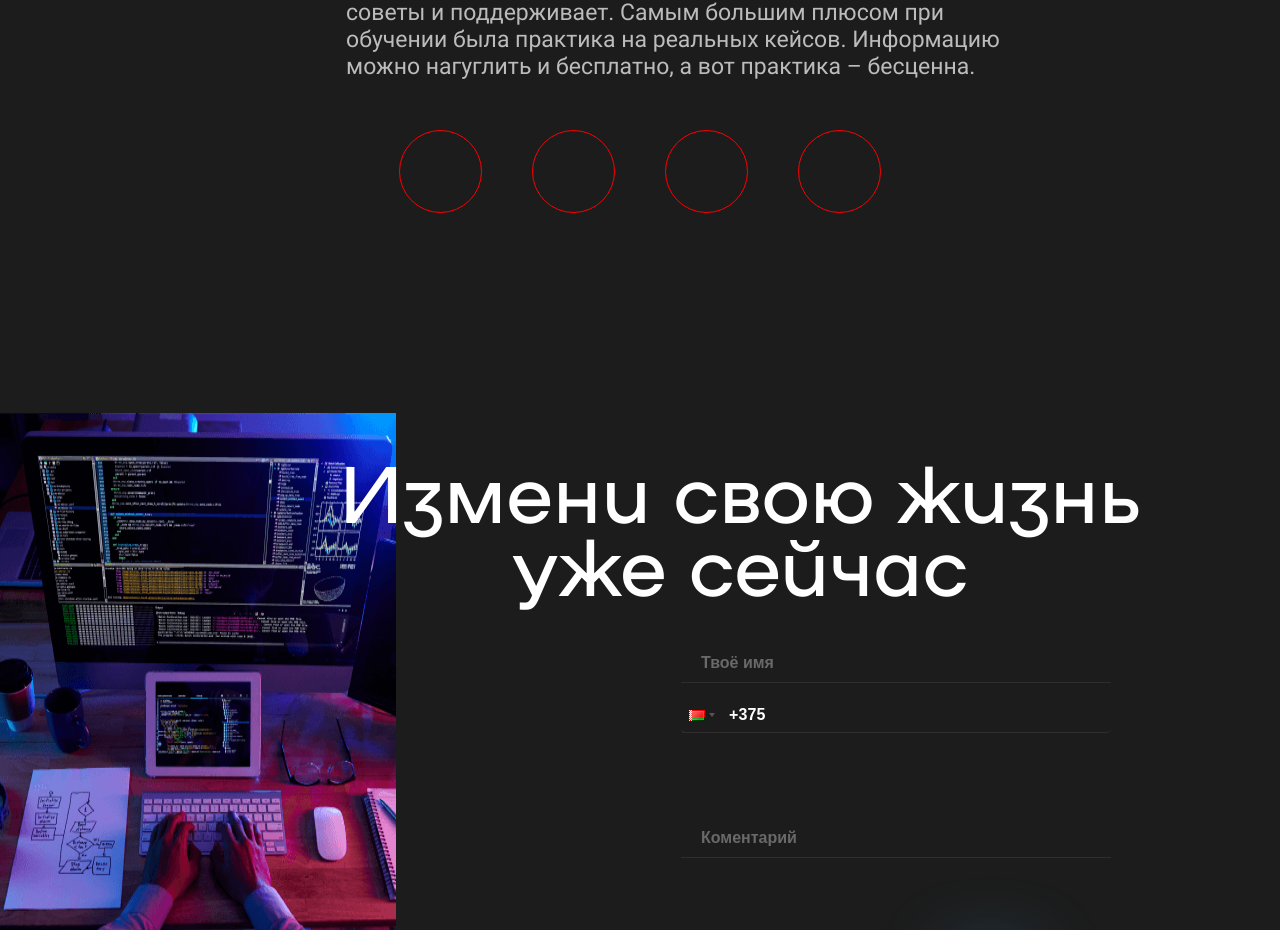
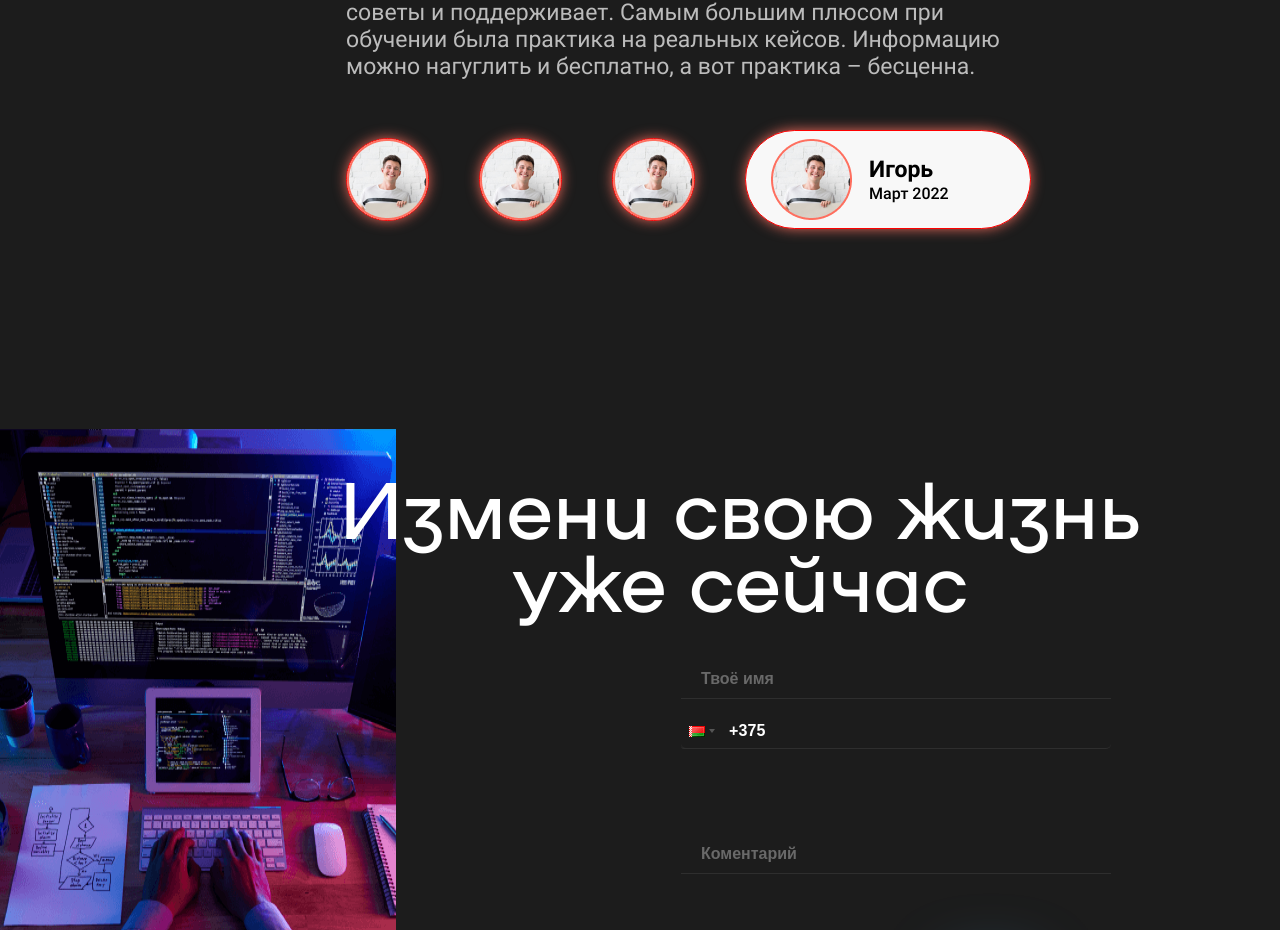
Before and after one commit to AirMous3/station, a React (Create React App) app: page / in a window 1280 px wide. Shown: the part 10423-11353 px from the top of the page. Built offline with nearby package versions, Linux system fonts and the light colour scheme.

Commit message:
improve: css animation feedbacks

```diff
--- a/src/components/Feedbacks/components.js
+++ b/src/components/Feedbacks/components.js
@@ -1,4 +1,4 @@
-import styled from 'styled-components';
+import styled, { css } from 'styled-components';
 
 import { ArticleTitle } from '@/components/Devops/components';
 
@@ -38,12 +38,71 @@ export const DescriptionWrapper = styled.div`
 
 export const AvatarsWrapper = styled.div`
   display: flex;
+  align-items: center;
+  height: 99px;
   gap: 50px;
+  margin-top: 50px;
+  white-space: nowrap;
 `;
 
-export const Avatar = styled.div`
+export const AvatarWrapper = styled.div`
   width: 81px;
   height: 81px;
-  border-radius: 50%;
+  border-radius: 890px;
   border: 1px solid red;
+  display: flex;
+  align-items: center;
+  position: relative;
+  background-color: ${({ theme }) => theme.colors.background.feedback};
+  cursor: pointer;
+  transition: width 0.5s, height 0.3s linear;
+
+  ${({ active }) =>
+    active
+      ? css`
+          width: 284px;
+          height: 97px;
+          border-radius: 890px;
+
+          img {
+            margin-left: 25px;
+          }
+        `
+      : css`
+          ${AvatarDescriptionWrapper} {
+            opacity: 0;
+            transition: opacity 0.5s;
+          }
+        `};
+
+  &:before {
+    z-index: -1;
+    content: '';
+    position: absolute;
+    width: 100%;
+    height: 100%;
+    background: #fe6f5f;
+    filter: blur(7px);
+    border-radius: 890px;
+  }
 `;
+
+export const AvatarDescriptionWrapper = styled.div`
+  display: flex;
+  flex-direction: column;
+  margin-left: 17px;
+  color: black;
+  transition: opacity 0.9s;
+`;
+
+export const AvatarTitle = styled.div`
+  font-weight: 600;
+  font-size: 23px;
+  line-height: 120%;
+`;
+
+export const AvatarDescription = styled.div`
+  font-weight: 500;
+  font-size: 16px;
+  line-height: 120%;
+`;
--- a/src/components/Feedbacks/index.jsx
+++ b/src/components/Feedbacks/index.jsx
@@ -1,8 +1,42 @@
+import { useEffect, useState } from 'react';
+
+
+
+import mentorImage from '@/assets/icons/miniMentorImage.png';
 import { Container } from '@/components/Container';
+
+
 
 import * as S from './components';
 
+
 export const Feedbacks = () => {
+  const [state, setState] = useState([
+    { id: 1, title: 'Игорь', description: 'Март 2022' },
+    { id: 2, title: 'Игорь', description: 'Март 2022' },
+    { id: 3, title: 'Игорь', description: 'Март 2022' },
+    { id: 4, title: 'Игорь', description: 'Март 2022' },
+  ]);
+
+  const [activeId, setActiveId] = useState(1);
+
+  const handleClick = (id) => {
+    setActiveId(id);
+  };
+
+  useEffect(() => {
+    let id = activeId;
+
+    const intervalId = setInterval(() => {
+      id === 4 ? (id = 1) : (id += 1);
+      setActiveId(id);
+    }, 2000);
+
+    return () => {
+      clearInterval(intervalId);
+    };
+  }, [activeId]);
+
   return (
     <S.Wrapper>
       <Container>
@@ -17,15 +51,27 @@ export const Feedbacks = () => {
               поддерживать с ментором связь, всегда даёт советы и поддерживает. Самым
               большим плюсом при обучении была практика на реальных кейсов. Информацию
               можно нагуглить и бесплатно, а вот практика – бесценна.
+              <S.AvatarsWrapper>
+                {state.map(({ id, description, title }) => {
+                  const active = activeId === id;
+
+                  return (
+                    <S.AvatarWrapper
+                      active={active}
+                      key={id}
+                      onClick={() => handleClick(id)}
+                    >
+                      <img src={mentorImage} alt="mentorImage" />
+                      <S.AvatarDescriptionWrapper>
+                        <S.AvatarTitle>{title}</S.AvatarTitle>
+                        <S.AvatarDescription>{description}</S.AvatarDescription>
+                      </S.AvatarDescriptionWrapper>
+                    </S.AvatarWrapper>
+                  );
+                })}
+              </S.AvatarsWrapper>
             </S.FeedbackDescription>
           </S.DescriptionWrapper>
-
-          <S.AvatarsWrapper>
-            <S.Avatar />
-            <S.Avatar />
-            <S.Avatar />
-            <S.Avatar />
-          </S.AvatarsWrapper>
         </S.FeedbacksWrapper>
       </Container>
     </S.Wrapper>
--- a/src/styles/theme.js
+++ b/src/styles/theme.js
@@ -10,6 +10,7 @@ export const colors = {
       'linear-gradient(118.24deg, rgba(255, 255, 255, 0.26) 13.43%, rgba(254, 111, 95, 0.6) 71.65%)',
       'linear-gradient(117.07deg, rgba(255, 255, 255, 0.26) 13.44%, rgba(254, 111, 95, 0.8) 90.75%)',
     ],
+    feedback: '#F8F8F8',
   },
   text: {
     main: '#ffffff',
```
Also changed, not shown: src/assets/icons/miniMentorImage.png (added).
